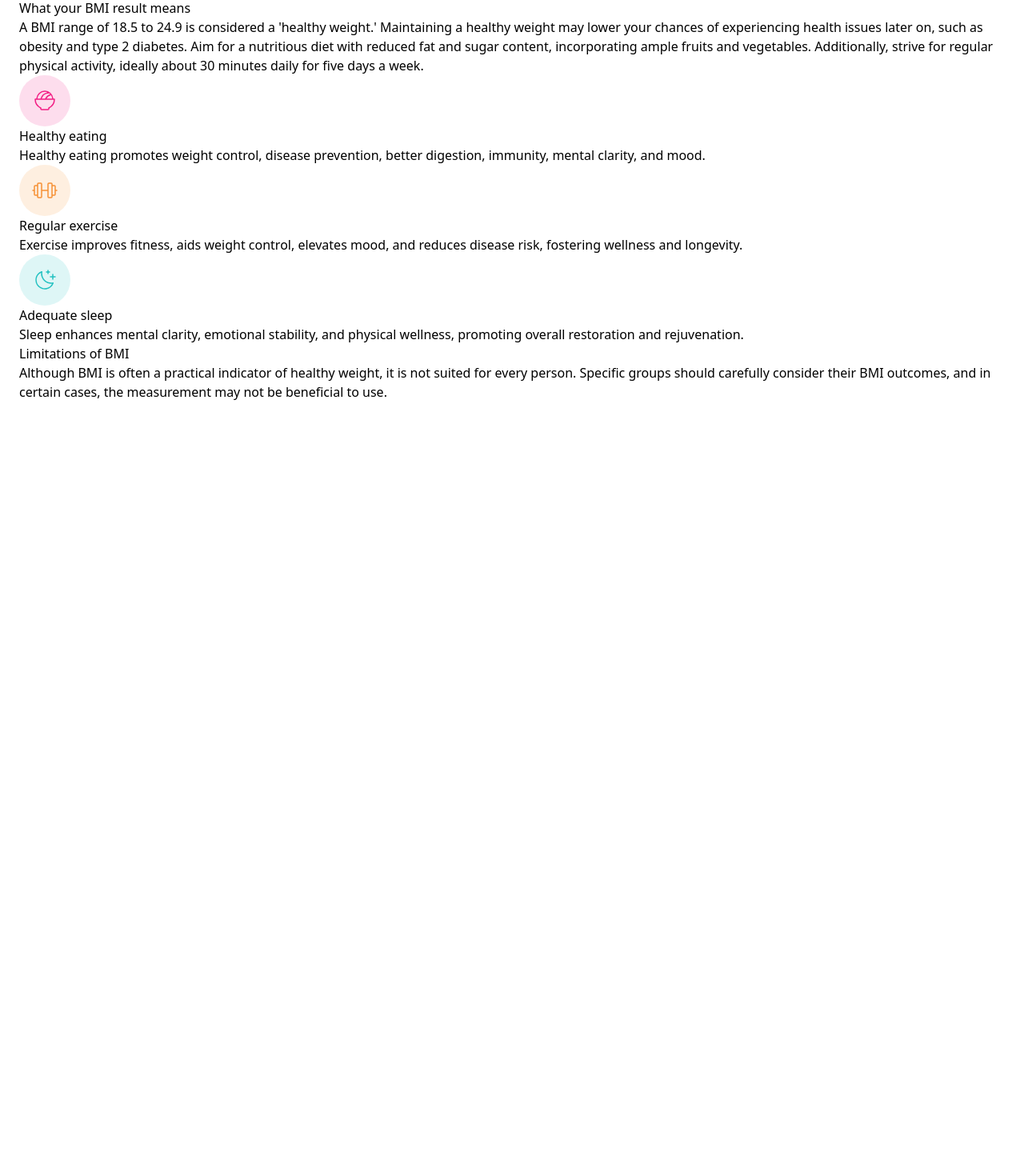
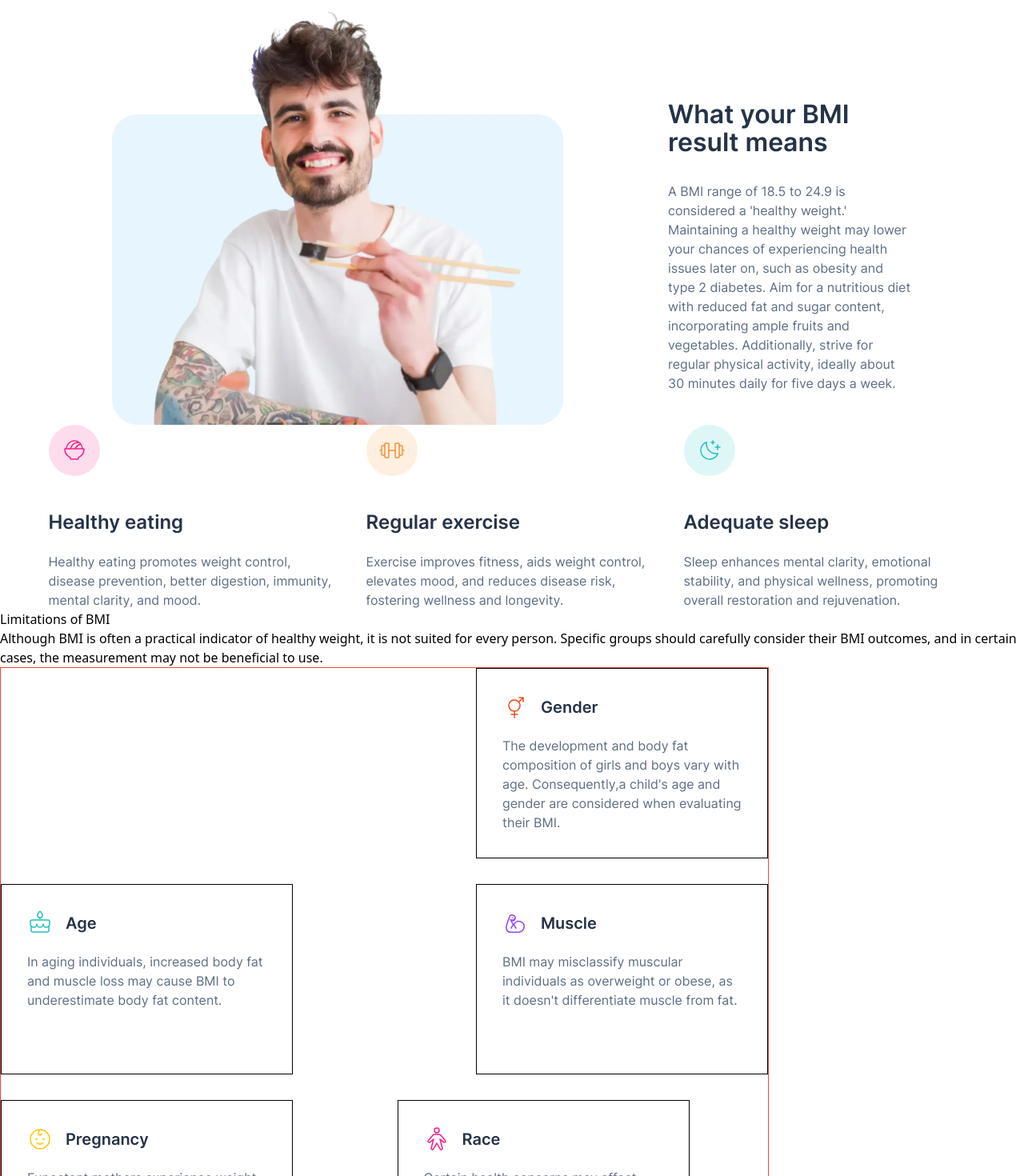
Before and after one commit to shaversj/bmi-calculator, a Next.js app: page / in a window 1280 px wide. Shown: the part 540-2010 px from the top of the page at 80% size. Before the commit the page ends 1042 px from the top, so only its background shows below. Built offline with nearby package versions, Linux system fonts and the light colour scheme.

Commit message:
Add basic styling to all sections

```diff
--- a/src/app/page.tsx
+++ b/src/app/page.tsx
@@ -36,9 +36,60 @@ export default function Home() {
     }
   }, [isValid, fieldValues]); // Trigger effect on form validity and field changes
 
+  const benefits = [
+    {
+      title: "Healthy eating",
+      description: "Healthy eating promotes weight control, disease prevention, better digestion, immunity, mental clarity, and mood.",
+      image: "/images/icon-eating.svg",
+    },
+    {
+      title: "Regular exercise",
+      description: "Exercise improves fitness, aids weight control, elevates mood, and reduces disease risk, fostering wellness and longevity.",
+      image: "/images/icon-exercise.svg",
+    },
+    {
+      title: "Adequate sleep",
+      description: "Sleep enhances mental clarity, emotional stability, and physical wellness, promoting overall restoration and rejuvenation.",
+      image: "/images/icon-sleep.svg",
+    },
+  ];
+
+  const limitations = [
+    {
+      title: "Gender",
+      description: "The development and body fat composition of girls and boys vary with age. Consequently,a child's age and gender are considered when evaluating their BMI.",
+      image: "/images/icon-gender.svg",
+      className: "col-span-full justify-self-end",
+    },
+    {
+      title: "Age",
+      description: "In aging individuals, increased body fat and muscle loss may cause BMI to underestimate body fat content.",
+      image: "/images/icon-age.svg",
+      className: "row-start-2 ",
+    },
+    {
+      title: "Muscle",
+      description: "BMI may misclassify muscular individuals as overweight or obese, as it doesn't differentiate muscle from fat.",
+      image: "/images/icon-muscle.svg",
+      className: "row-start-2 justify-self-end",
+    },
+    {
+      title: "Pregnancy",
+      description: "Expectant mothers experience weight gain due to their growing baby. Maintaining a healthy pre-pregnancy BMI is advisable to minimise health risks for both mother and child.",
+      image: "/images/icon-pregnancy.svg",
+      className: "row-start-3 ",
+    },
+    {
+      title: "Race",
+      description: "Certain health concerns may affect individuals of some Black and Asian origins at lower BMIs than others. To learn more, it is advised to discuss this with your GP or practice nurse.",
+      image: "/images/icon-race.svg",
+      className: "row-start-3 ",
+    },
+  ];
+
   return (
     <div>
-      <main className={"px-6"}>
+      <main className={""}>
         <div>
           <div className={"bg-custom-gradient"}>
             <h1 className={"font-interSemibold text-heading-l lg:text-heading-xl text-gunmetal"}>Body Mass Index Calculator</h1>
@@ -105,29 +156,28 @@ export default function Home() {
           </div>
         </div>
 
-        <div>
-          <h2>What your BMI result means</h2>
-          <p>
-            A BMI range of 18.5 to 24.9 is considered a 'healthy weight.' Maintaining a healthy weight may lower your chances of experiencing health issues later on, such as obesity and type 2 diabetes. Aim for a nutritious diet with reduced fat and
-            sugar content, incorporating ample fruits and vegetables. Additionally, strive for regular physical activity, ideally about 30 minutes daily for five days a week.
-          </p>
+        <div className={"flex gap-x-[131px] px-[140px]"}>
+          <Image src={"/images/image-man-eating.webp"} alt={"Image of Person Eating"} width={564} height={533} />
+          <div className={"space-y-8 self-end pb-[40px]"}>
+            <h2 className={"text-heading-l-mobile lg:text-heading-l font-interSemibold text-gunmetal"}>What your BMI result means</h2>
+            <p className={"text-body-m font-interRegular text-dark-electric-blue"}>
+              A BMI range of 18.5 to 24.9 is considered a 'healthy weight.' Maintaining a healthy weight may lower your chances of experiencing health issues later on, such as obesity and type 2 diabetes. Aim for a nutritious diet with reduced fat
+              and sugar content, incorporating ample fruits and vegetables. Additionally, strive for regular physical activity, ideally about 30 minutes daily for five days a week.
+            </p>
+          </div>
         </div>
 
         <div>
-          <div>
-            <Image src={"/images/icon-eating.svg"} alt={"Healthy eating"} width={64} height={64} />
-            <h3>Healthy eating</h3>
-            <p>Healthy eating promotes weight control, disease prevention, better digestion, immunity, mental clarity, and mood.</p>
-          </div>
-          <div>
-            <Image src={"/images/icon-exercise.svg"} alt={"Regular exercise"} width={64} height={64} />
-            <h3>Regular exercise</h3>
-            <p>Exercise improves fitness, aids weight control, elevates mood, and reduces disease risk, fostering wellness and longevity.</p>
-          </div>
-          <div>
-            <Image src={"/images/icon-sleep.svg"} alt={"Adequate sleep"} width={64} height={64} />
-            <h3>Adequate sleep</h3>
-            <p>Sleep enhances mental clarity, emotional stability, and physical wellness, promoting overall restoration and rejuvenation.</p>
+          <div className={"flex justify-center gap-x-8"}>
+            {benefits.map((benefit) => (
+              <div key={benefit.title} className={"space-y-[45px]"}>
+                <Image src={benefit.image} alt={benefit.title} width={64} height={64} />
+                <div className={"w-[365px] space-y-6"}>
+                  <h3 className={"text-heading-m font-interSemibold text-gunmetal"}>{benefit.title}</h3>
+                  <p className={"text-body-m font-interRegular text-dark-electric-blue"}>{benefit.description}</p>
+                </div>
+              </div>
+            ))}
           </div>
         </div>
 
@@ -135,6 +185,22 @@ export default function Home() {
           <h4>Limitations of BMI</h4>
           <p>Although BMI is often a practical indicator of healthy weight, it is not suited for every person. Specific groups should carefully consider their BMI outcomes, and in certain cases, the measurement may not be beneficial to use.</p>
         </div>
+
+        <div>
+          <div className={"grid w-[961px] grid-cols-2 grid-rows-3 gap-x-8 gap-y-8 border border-red-500"}>
+            {limitations.map((limitation) => (
+              <div key={limitation.title} className={`w-[365px] border border-black p-8 ${limitation.className}`}>
+                <div className={"space-y-5"}>
+                  <div className={"flex items-center gap-x-4"}>
+                    <Image src={limitation.image} alt={limitation.title} width={32} height={32} />
+                    <h3 className={"text-heading-s font-interSemibold text-gunmetal"}>{limitation.title}</h3>
+                  </div>
+                  <p className={"text-body-m font-interRegular text-dark-electric-blue"}>{limitation.description}</p>
+                </div>
+              </div>
+            ))}
+          </div>
+        </div>
       </main>
     </div>
   );
--- a/tailwind.config.ts
+++ b/tailwind.config.ts
@@ -6,6 +6,7 @@ export default {
     extend: {
       spacing: {
         "4.5": "1.125rem",
+        "11.25": "2.813rem",
       },
       backgroundImage: {
         "custom-gradient": "linear-gradient(290.1deg, #D6E6FE 0%, rgba(214, 252, 254, 0) 100%)",
@@ -27,6 +28,7 @@ export default {
       fontSize: {
         "heading-xl": ["64px", { lineHeight: "110%" }], // Inter Semibold
         "heading-l": ["48px", { lineHeight: "110%" }], // Inter Semibold
+        "heading-l-mobile": ["32px", { lineHeight: "110%" }], // Inter Semibold
         "heading-m": ["24px", { lineHeight: "110%" }], // Inter Semibold
         "heading-s": ["20px", { lineHeight: "110%" }], // Inter Semibold
         "body-m": ["16px", { lineHeight: "150%" }], // Inter Regular
```
Also changed, not shown: src/app/index.html (added, +85 -0 lines).
